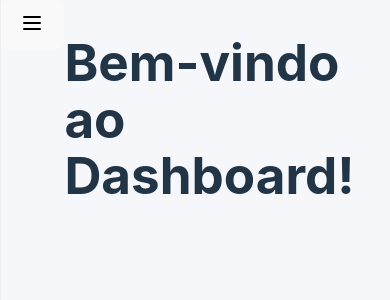
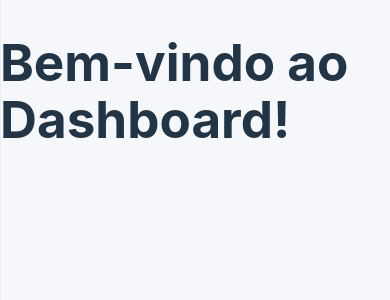
Before and after one commit to Serejo/dashboard-contratos, a React (Vite) app: page /dashboard in a window 390 px wide. Shown: the top 300 px of the page. Built offline with nearby package versions, Linux system fonts and the light colour scheme.

Commit message:
fix: removed button for sidebard

```diff
--- a/src/components/Sidebar.tsx
+++ b/src/components/Sidebar.tsx
@@ -1,30 +1,14 @@
 import { Sidebar, Menu, MenuItem } from "react-pro-sidebar";
-import {
-  Home,
-  FileText,
-  Calendar,
-  ArrowBigLeft,
-  Menu as MenuIcon,
-} from "lucide-react";
+import { Home, FileText, Calendar, ArrowBigLeft } from "lucide-react";
 import { useState } from "react";
 import { useNavigate } from "react-router-dom";
 
 function SideBarMenu() {
-  const [isMobileMenuOpen, setMobileMenuOpen] = useState(true);
+  const [isMobileMenuOpen] = useState(true);
 
   const navigate = useNavigate();
 
   return (
-    <div className="flex h-screen">
-      {/* Menu Button for Mobile */}
-      <button
-        className="absolute top-4 left-4 z-10 bg-purple-600 text-white p-2 rounded lg:hidden"
-        onClick={() => setMobileMenuOpen(!isMobileMenuOpen)}
-      >
-        <MenuIcon />
-      </button>
-
-      {/* Sidebar */}
     <Sidebar
       breakPoint="md"
       style={{
@@ -67,7 +51,6 @@ function SideBarMenu() {
         </MenuItem>
       </Menu>
     </Sidebar>
-    </div>
   );
 }
 
--- a/src/modules/dashboard/views/Dashboard.tsx
+++ b/src/modules/dashboard/views/Dashboard.tsx
@@ -1,6 +1,6 @@
 function Dashboard() {
   return (
-    <div className="flex">
+    <div className="">
       <h1 className="text-2xl font-bold decoration-[  #794BCF]">
         Bem-vindo ao Dashboard!
       </h1>
```
Lines whose indentation alone changed are shown as unchanged.
